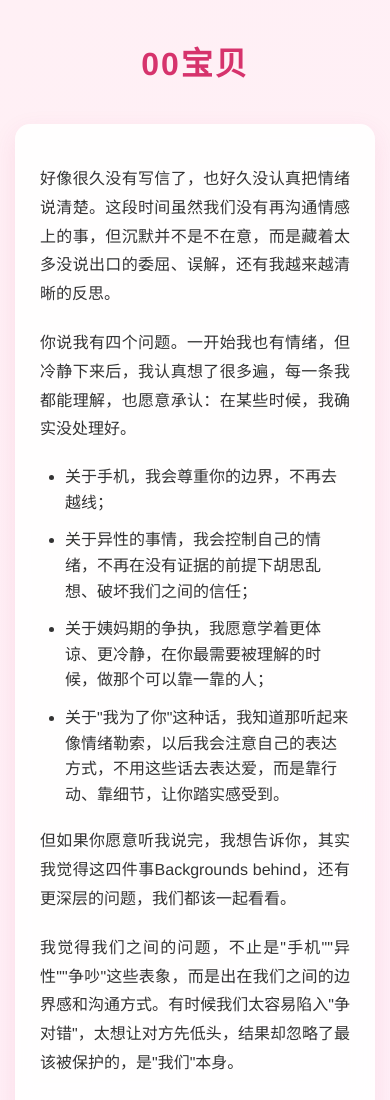
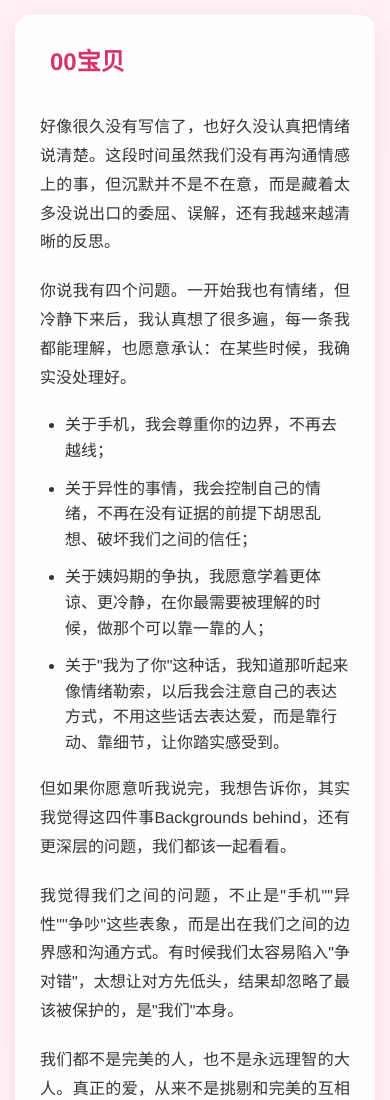
Before and after one commit to wyzzzz22/00, a plain HTML site: page letter_8x4f9q2m/index.html in a window 390 px wide. Shown: the top 1100 px of the page. Drawn offline with Linux system fonts and the light colour scheme.

Commit message:
更新信件内容和样式

```diff
--- a/letter_8x4f9q2m/index.html
+++ b/letter_8x4f9q2m/index.html
@@ -15,12 +15,13 @@
             margin: 0 auto;
             min-height: 100vh;
         }
-        h1 {
-            text-align: center;
+        .letter-title {
+            text-align: left;
             color: #d6336c;
-            font-size: 2.5em;
+            font-size: 1.8em;
             margin-bottom: 30px;
-            letter-spacing: 2px;
+            font-weight: 600;
+            padding-left: 10px;
         }
         .content {
             background: rgba(255, 255, 255, 0.9);
@@ -67,15 +68,16 @@
             .content {
                 padding: 25px;
             }
-            h1 {
-                font-size: 2em;
+            .letter-title {
+                font-size: 1.5em;
             }
         }
     </style>
 </head>
 <body>
-    <h1>00宝贝</h1>
     <div class="content">
+        <div class="letter-title">00宝贝</div>
+
         <p>好像很久没有写信了，也好久没认真把情绪说清楚。这段时间虽然我们没有再沟通情感上的事，但沉默并不是不在意，而是藏着太多没说出口的委屈、误解，还有我越来越清晰的反思。</p>
 
         <p>你说我有四个问题。一开始我也有情绪，但冷静下来后，我认真想了很多遍，每一条我都能理解，也愿意承认：在某些时候，我确实没处理好。</p>
```
